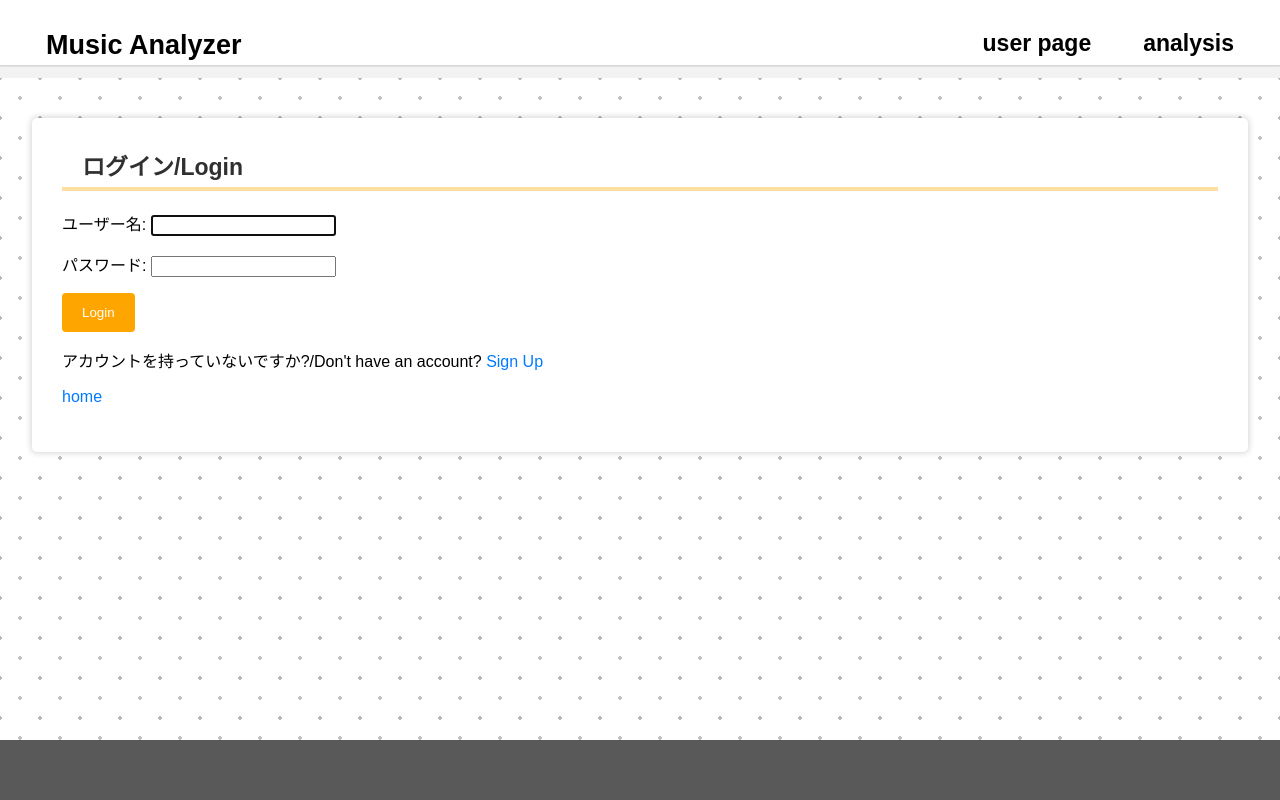
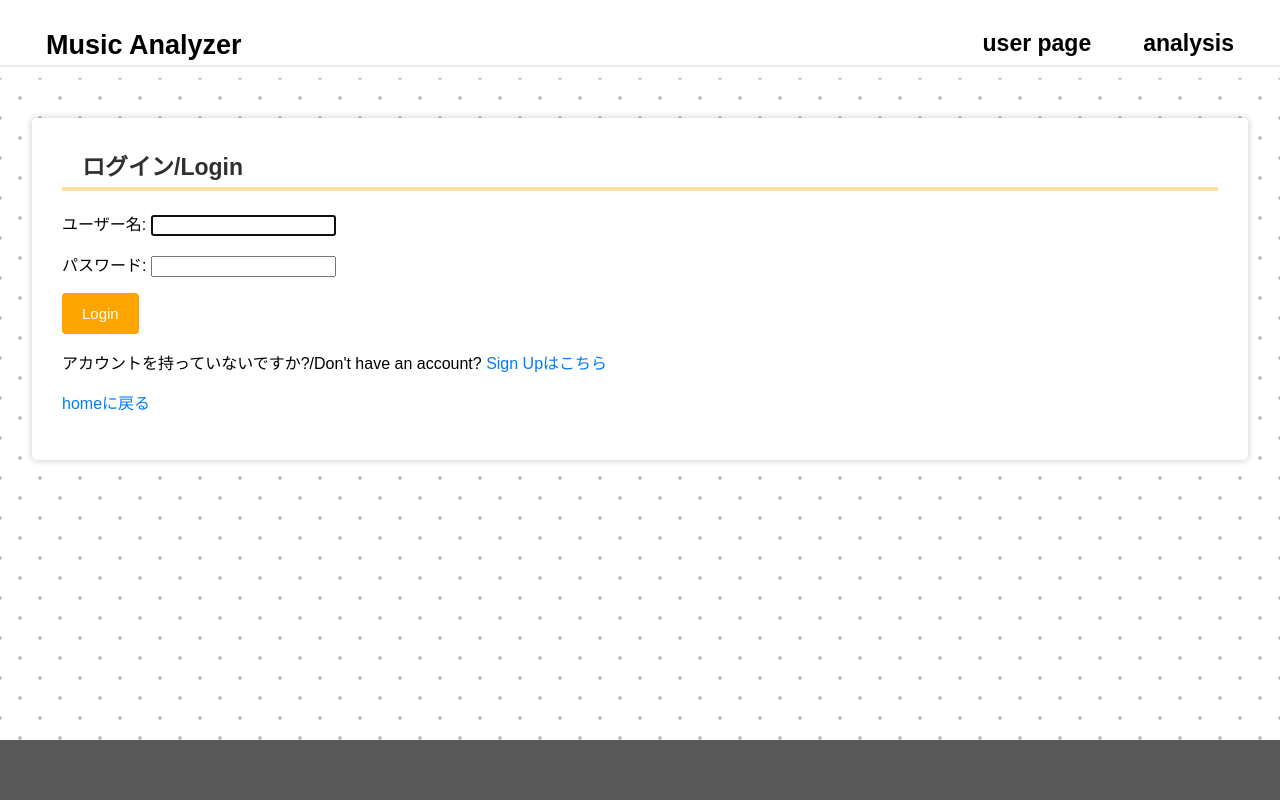
Before and after one commit to 1f10220158/project_cs-ex4, a Django app: page /login/ in a window 1280 px wide. Run offline with Django 4.2, Linux system fonts and the light colour scheme.

Commit message:
微変更

```diff
--- a/app/static/css/login.css
+++ b/app/static/css/login.css
@@ -1,10 +1,3 @@
-body {
-    font-family: Arial, sans-serif;
-    background-color: #f2f2f2;
-    margin: 0;
-    padding: 0;
-}
-
 .login-container {
     background-color: white;
     width: 95%;
@@ -52,6 +45,7 @@ body {
     border: none;
     border-radius: 4px;
     cursor: pointer;
+    font-size: 15px;
 }
 
 .login-submit:hover {
--- a/app/templates/registration/login.html
+++ b/app/templates/registration/login.html
@@ -14,8 +14,8 @@
                 {{ form.as_p }}
                 <input type="submit" value="Login" class="login-submit" />
             </form>
-            <p>アカウントを持っていないですか?/Don't have an account? <a href="{% url 'signUp' %}" class="login-signup-link">Sign Up</a></p>
-            <p><a href="{% url 'home' %}" class="login-home-link">home</a></p>
+            <p>アカウントを持っていないですか?/Don't have an account? <a href="{% url 'signUp' %}" class="login-signup-link">Sign Upはこちら</a></p>
+            <p><a href="{% url 'home' %}" class="login-home-link">homeに戻る</a></p>
         </div>
     </div>
 {% endblock %}
--- a/app/views.py
+++ b/app/views.py
@@ -13,11 +13,11 @@ from yt_dlp import YoutubeDL
 import demucs.separate
 import re
 
-#@login_required
+@login_required
 def private(request):
     return render(request, "private.html")
 
-#@login_required
+@login_required
 def analysis(request):
     if request.method == "GET":
         return render(request, "analysis.html")
```
Also changed, not shown: app/static/css/signUp.css (+6 -7 lines).
